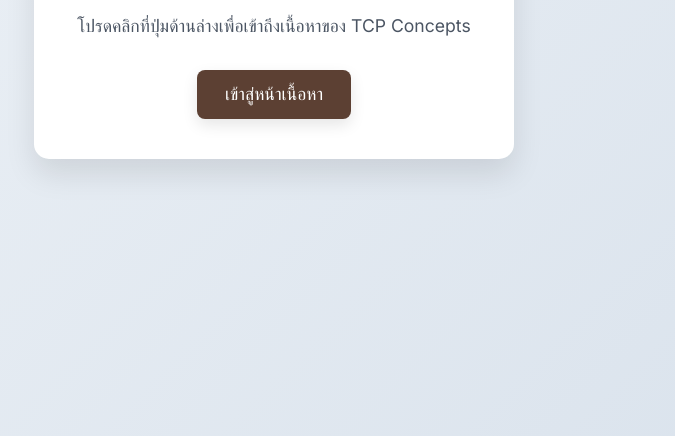
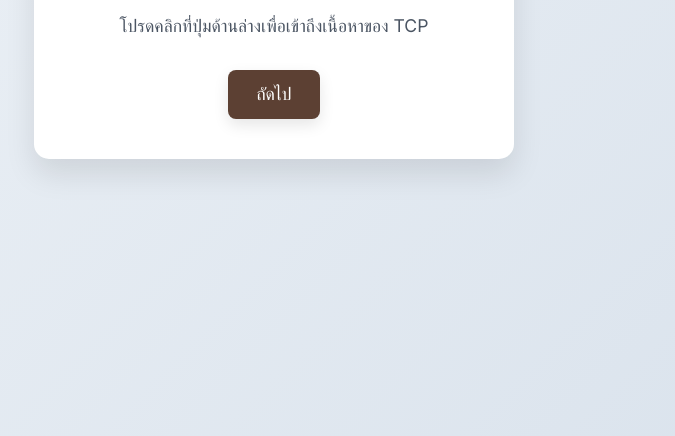
Before and after one commit to Woonnnnnnnnnnnnnnnnnnnnnn/project, a plain HTML site: page index.html in a window 1280 px wide. Shown: the part 404-840 px from the top of the page, without its empty margins (366-1041 px from the left). Drawn offline with Linux system fonts and the light colour scheme.

Commit message:
Update index.html

```diff
--- a/index.html
+++ b/index.html
@@ -98,8 +98,8 @@
         <!-- ส่วนแรก -->
         <div id="intro">
             <h1>เสนอ<br>อาจารย์สุวิทย์ วงศ์คุ้มสิน</h1>
-            <p>โปรดคลิกที่ปุ่มด้านล่างเพื่อเข้าถึงเนื้อหาของ TCP Concepts</p>
-            <button class="button" onclick="showImage()">เข้าสู่หน้าเนื้อหา</button>
+            <p>โปรดคลิกที่ปุ่มด้านล่างเพื่อเข้าถึงเนื้อหาของ TCP </p>
+            <button class="button" onclick="showImage()">ถัดไป</button>
         </div>
 
         <!-- ส่วนรูปภาพ -->
```
